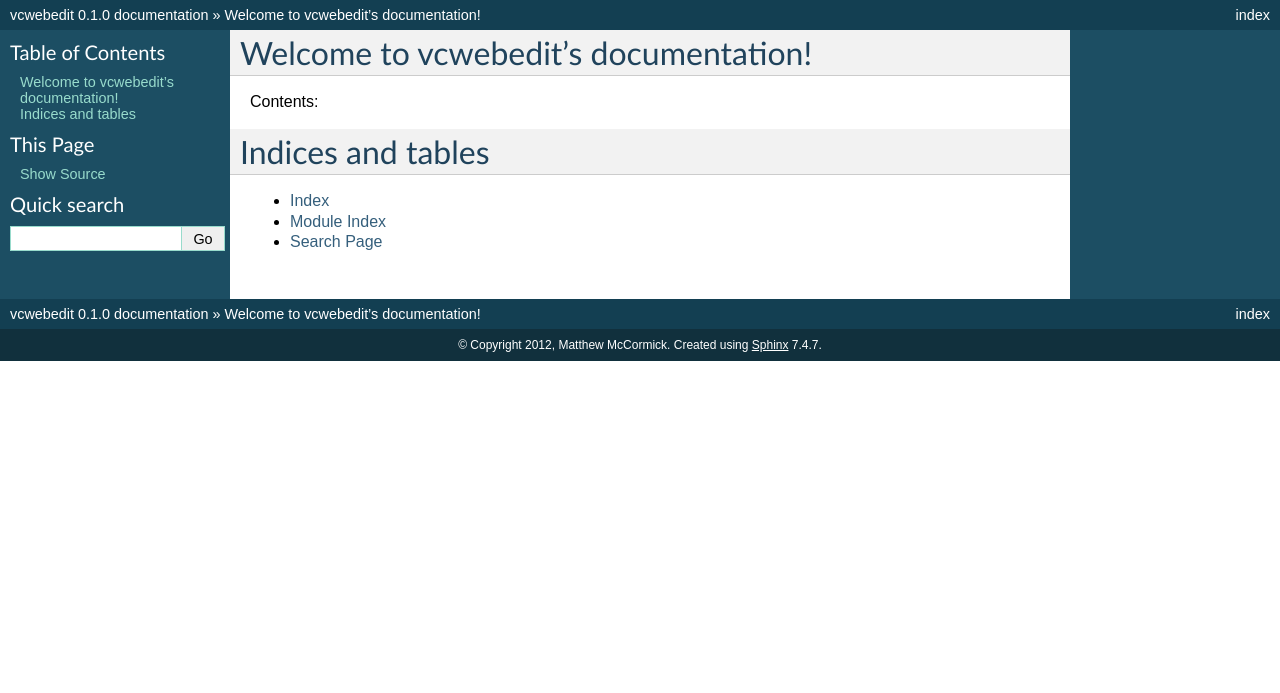
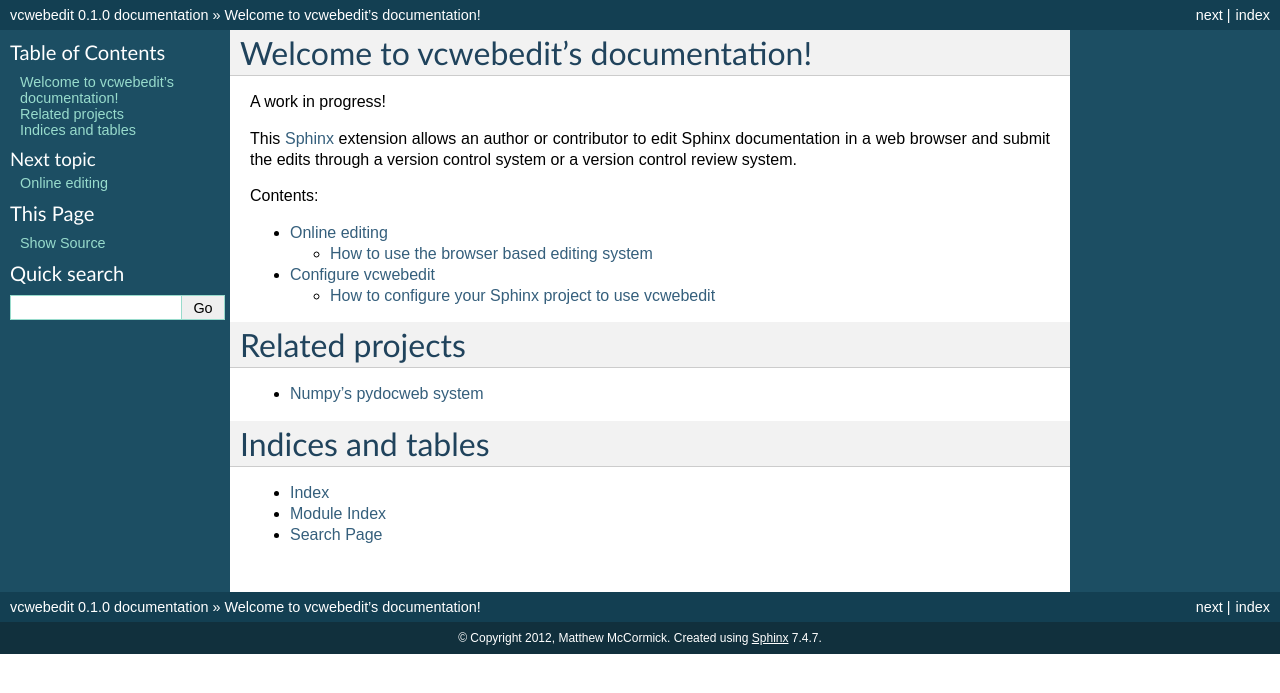
Before and after one commit to thewtex/vcwebedit, a Sphinx documentation site: the page built from doc/index.rst, in a window 1280 px wide. Shown: the top 693 px of the page. Built offline with Sphinx 7.4.7, drawn with Linux system fonts in a browser that asks for light colours.

Commit message:
How to install.

```diff
--- a/doc/conf.py
+++ b/doc/conf.py
@@ -16,7 +16,7 @@
 # If extensions (or modules to document with autodoc) are in another directory,
 # add these directories to sys.path here. If the directory is relative to the
 # documentation root, use os.path.abspath to make it absolute, like shown here.
-#sys.path.insert(0, os.path.abspath('.'))
+sys.path.insert(0, os.path.abspath('..'))
 
 # -- General configuration -----------------------------------------------------
 
@@ -25,7 +25,8 @@
 
 # Add any Sphinx extension module names here, as strings. They can be extensions
 # coming with Sphinx (named 'sphinx.ext.*') or your custom ones.
-extensions = ['sphinx.ext.autodoc', 'sphinx.ext.todo', 'sphinx.ext.viewcode']
+extensions = ['sphinx.ext.autodoc', 'sphinx.ext.todo', 'sphinx.ext.viewcode',
+    'vcwebedit']
 
 # Add any paths that contain templates here, relative to this directory.
 templates_path = ['_templates']
--- /dev/null
+++ b/doc/configuration.rst
@@ -0,0 +1,27 @@
+===================
+Configure vcwebedit
+===================
+How to configure your Sphinx project to use vcwebedit
+=====================================================
+
+.. index:: install
+
+Install the vcwebedit extension
+-------------------------------
+
+If you Sphinx documentation is stored under the *doc* directory in a Git
+repository, the vcwebedit can be added as a `Git submodule`_::
+
+  mkdir doc/ext
+  git submodule add -- git://github.com/thewtex/vcwebedit.git doc/ext/vcwebedit
+
+In your *conf.py*, add the extension location to the `sys.path` and the list of
+enabled extensions::
+
+  ...
+  sys.path.insert(0, os.path.abspath('ext/vcwebedit'))
+  ...
+  extensions = ['vcwebedit']
+
+
+.. _Git submodule:  http://book.git-scm.com/5_submodules.html
--- a/doc/index.rst
+++ b/doc/index.rst
@@ -1,15 +1,24 @@
-.. vcwebedit documentation master file, created by
-   sphinx-quickstart on Sat Jan 28 23:27:19 2012.
-   You can adapt this file completely to your liking, but it should at least
-   contain the root `toctree` directive.
-
 Welcome to vcwebedit's documentation!
 =====================================
+
+A work in progress!
+
+This Sphinx_ extension allows an author or contributor to edit Sphinx
+documentation in a web browser and submit the edits through a version control
+system or a version control review system.
 
 Contents:
 
 .. toctree::
    :maxdepth: 2
+
+   web_edit
+   configuration
+
+Related projects
+================
+
+- `Numpy's pydocweb system`_
 
 Indices and tables
 ==================
@@ -17,3 +26,6 @@
 * :ref:`genindex`
 * :ref:`modindex`
 * :ref:`search`
+
+.. _Sphinx: http://sphinx.pocoo.org/
+.. _Numpy's pydocweb system: http://docs.scipy.org/numpy/Front%20Page/
--- /dev/null
+++ b/doc/web_edit.rst
@@ -0,0 +1,5 @@
+==============
+Online editing
+==============
+How to use the browser based editing system
+===========================================
--- /dev/null
+++ b/vcwebedit.py
@@ -0,0 +1,3 @@
+
+def setup(app):
+    pass
```
